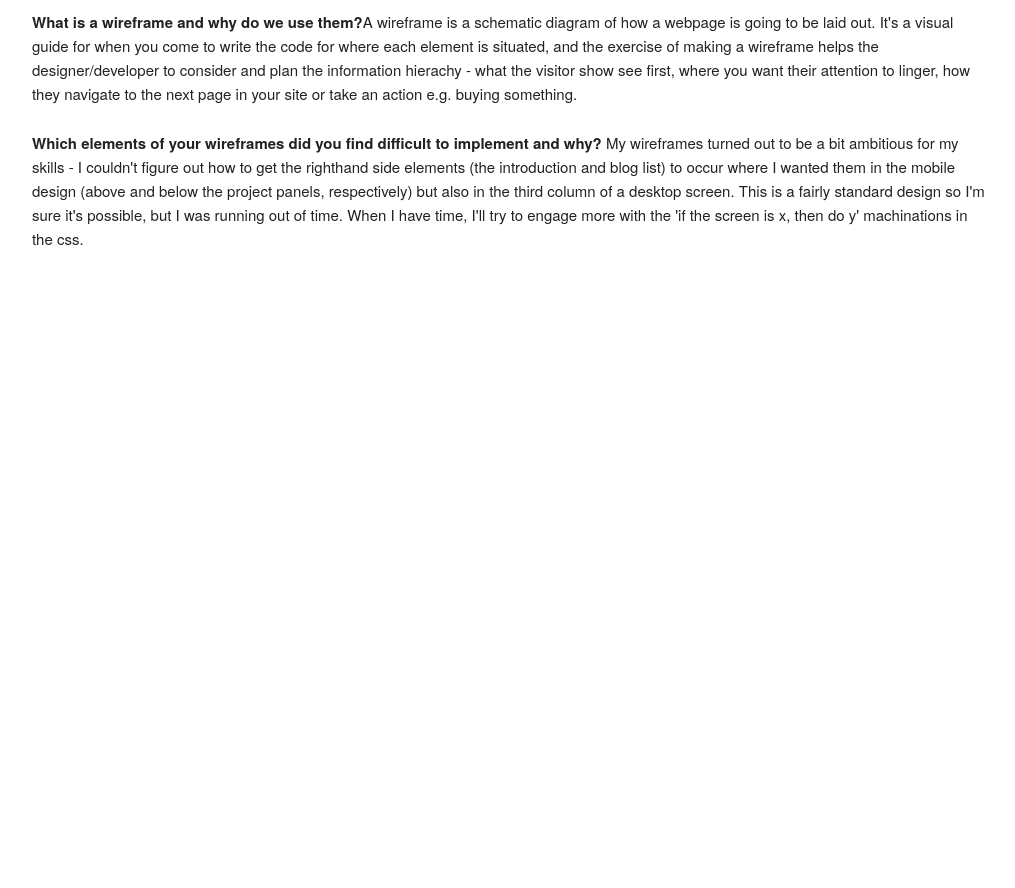
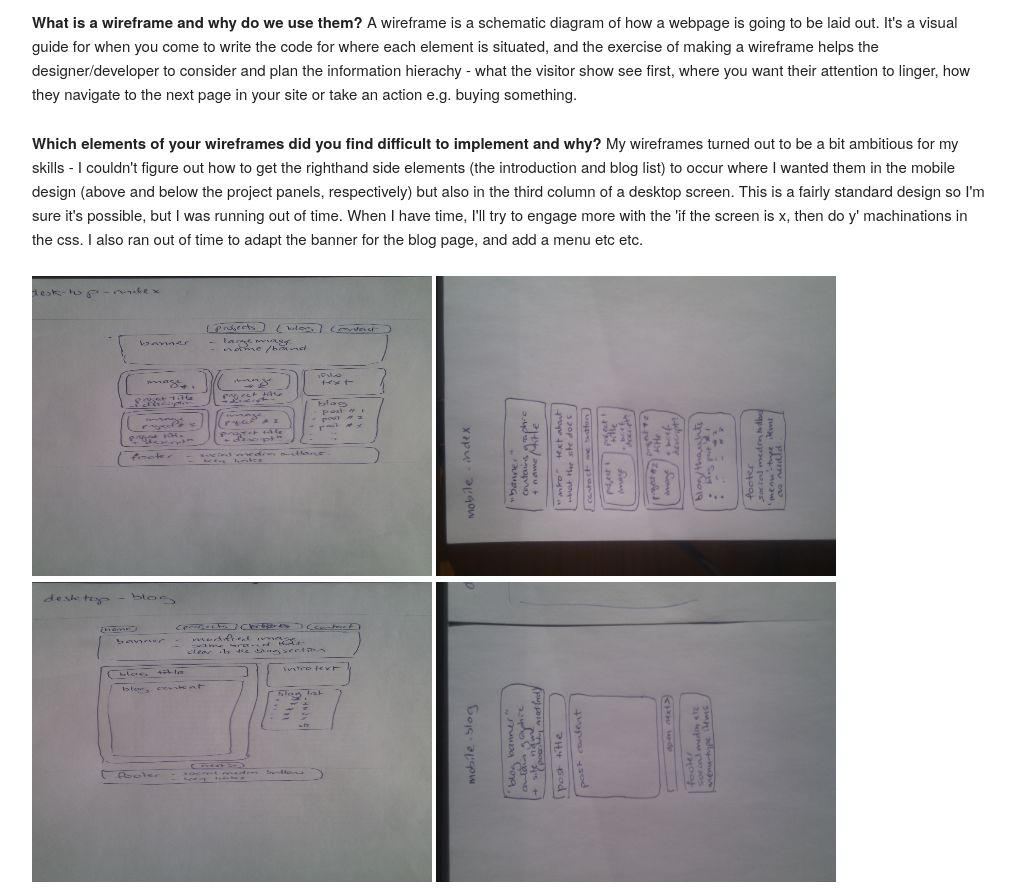
Before and after one commit to madeleine-rashbrooke/madeleine-rashbrooke.github.io, a plain HTML site: page blog/t3-design-to-web-blog.html in a window 1280 px wide. Shown: the part 505-1393 px from the top of the page, without its empty margins (128-1143 px from the left). Before the commit the page ends 805 px from the top, so only its background shows below. Drawn offline with nearby package versions, Linux system fonts and the light colour scheme; files that its build step writes are made by us from their sources.

Commit message:
git commit -m "add images to blog"

```diff
--- a/blog/t3-design-to-web-blog.html
+++ b/blog/t3-design-to-web-blog.html
@@ -17,18 +17,18 @@
     <h1>Reflections on web design</h1>
     <p><strong>What is a responsive site and why is responsiveness important?</strong> A responsive site is one that adjusts or 'responds' to the size of the screen that it's displayed on. It's important as people view websites on a wide range of devices from small screened smartphones to giant TVs - and a web developer wants to make sure that visitors have a good experience on all of them. One size doesn't fit all... It's not just about scaling photos and text, you also need to consider the difference between navigating with a mouse (and keyboard) and using one's fat fingers.
     </p>
-    <p><strong>What is mobile-first design and why is it important?</strong>Mobile-first design is - as it sounds - about making your design with a mobile phone screen in mind, then adapting it to work on a tablet, desktop or larger. The underlying principle is that you should design for the most challenging set-up and then have an easier task making it look nice on a bigger screen, rather than coming up with something for a desktop which is a nightmare to chop down to work on a phone.
+    <p><strong>What is mobile-first design and why is it important?</strong> Mobile-first design is - as it sounds - about making your design with a mobile phone screen in mind, then adapting it to work on a tablet, desktop or larger. The underlying principle is that you should design for the most challenging set-up and then have an easier task making it look nice on a bigger screen, rather than coming up with something for a desktop which is a nightmare to chop down to work on a phone.
     </p>
-    <p><strong>What are frameworks, and what are there pros and cons?</strong>Frameworks are a set of components - html and css (and js) for grids, typographical elements, ways to resize content for different screens - that can be used to make a website, arguably more quickly than doing it all from scratch. To quote, you don't need to reinvent the wheel. The pros are that they come with a host of solutions to common problems - how do I make a button? what's a good style for headings? what's an easy way to make a form for submitting contact details? The cons are that if you only know how to manipulate the elements that are provided to you in the framework ('learning the framework rather than learning the code'), then you're limited to doing the things that the framework designer has set out - you may not be able to do exactly what you want. For the newbie, using a framework can tend to make your site look like the framework template and thousands of other sites.
+    <p><strong>What are frameworks, and what are there pros and cons?</strong> Frameworks are a set of components - html and css (and js) for grids, typographical elements, ways to resize content for different screens - that can be used to make a website, arguably more quickly than doing it all from scratch. To quote, you don't need to reinvent the wheel. The pros are that they come with a host of solutions to common problems - how do I make a button? what's a good style for headings? what's an easy way to make a form for submitting contact details? The cons are that if you only know how to manipulate the elements that are provided to you in the framework ('learning the framework rather than learning the code'), then you're limited to doing the things that the framework designer has set out - you may not be able to do exactly what you want. For the newbie, using a framework can tend to make your site look like the framework template and thousands of other sites.
     </p>
-    <p><strong>What is a wireframe and why do we use them?</strong>A wireframe is a schematic diagram of how a webpage is going to be laid out. It's a visual guide for when you come to write the code for where each element is situated, and the exercise of making a wireframe helps the designer/developer to consider and plan the information hierachy - what the visitor show see first, where you want their attention to linger, how they navigate to the next page in your site or take an action e.g. buying something.
+    <p><strong>What is a wireframe and why do we use them?</strong> A wireframe is a schematic diagram of how a webpage is going to be laid out. It's a visual guide for when you come to write the code for where each element is situated, and the exercise of making a wireframe helps the designer/developer to consider and plan the information hierachy - what the visitor show see first, where you want their attention to linger, how they navigate to the next page in your site or take an action e.g. buying something.
     </p>
-    <p><strong>Which elements of your wireframes did you find difficult to implement and why?</strong> My wireframes turned out to be a bit ambitious for my skills - I couldn't figure out how to get the righthand side elements (the introduction and blog list) to occur where I wanted them in the mobile design (above and below the project panels, respectively) but also in the third column of a desktop screen. This is a fairly standard design so I'm sure it's possible, but I was running out of time. When I have time, I'll try to engage more with the 'if the screen is x, then do y' machinations in the css.
+    <p><strong>Which elements of your wireframes did you find difficult to implement and why?</strong> My wireframes turned out to be a bit ambitious for my skills - I couldn't figure out how to get the righthand side elements (the introduction and blog list) to occur where I wanted them in the mobile design (above and below the project panels, respectively) but also in the third column of a desktop screen. This is a fairly standard design so I'm sure it's possible, but I was running out of time. When I have time, I'll try to engage more with the 'if the screen is x, then do y' machinations in the css. I also ran out of time to adapt the banner for the blog page, and add a menu etc etc.
     </p>
-    <img src="" alt="">
-    <img src="">
-    <img src="">
-    <img src="">
+    <img src="../images/wireframe-index-page-desktop.jpg" width="400" height="300" alt="Sketch of desktop design for homepage">
+    <img src="../images/wireframe-index-page-mobile.jpg" width="400" height="300" alt="Sketch of mobile design for homepage">
+    <img src="../images/wireframe-blog-page-desktop.jpg" width="400" height="300" alt="Sketch of desktop design for blog">
+    <img src="../images/wireframe-blog-page-mobile.jpg" width="400" height="300" alt="Sketch of mobile design for blog">
 
 
 
```
